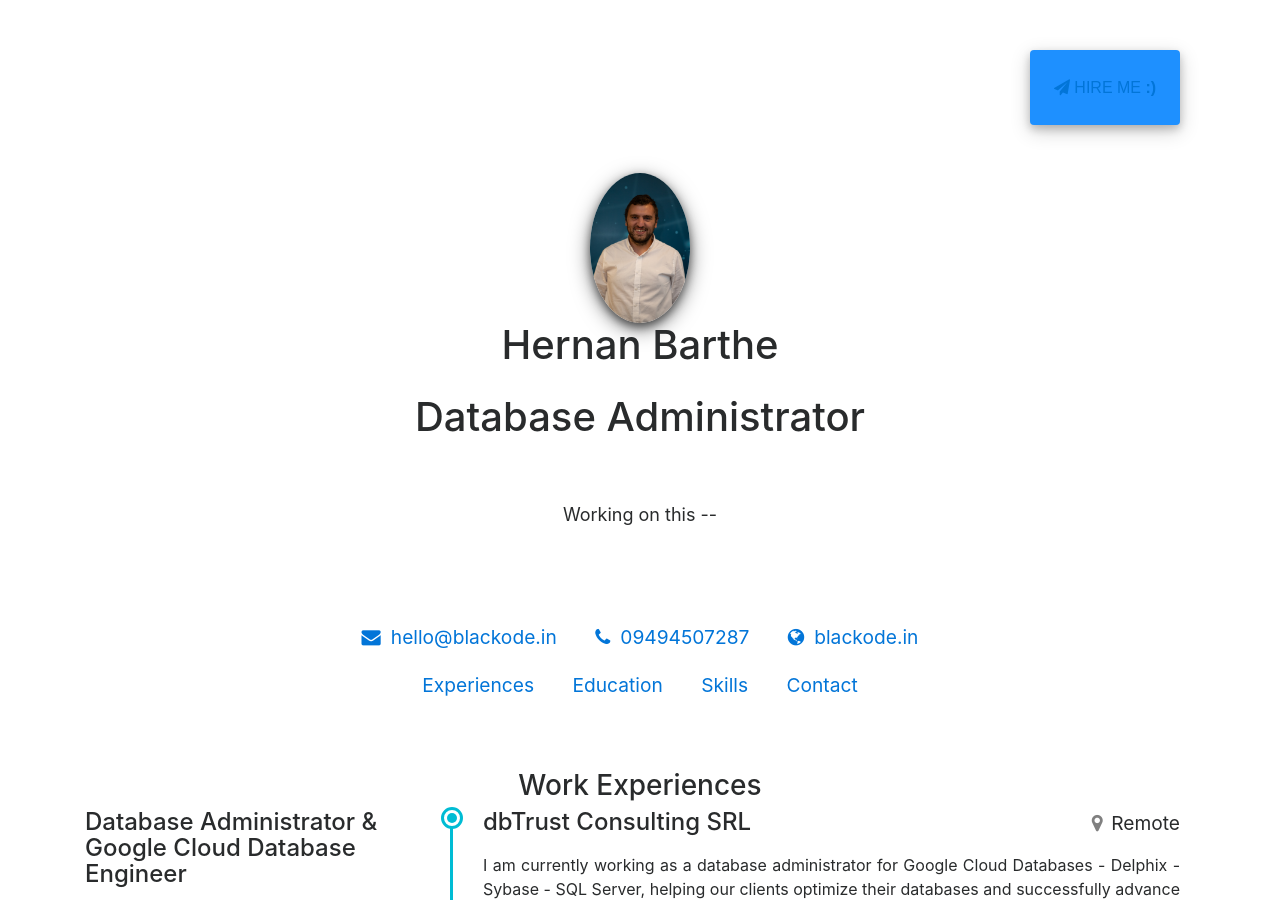
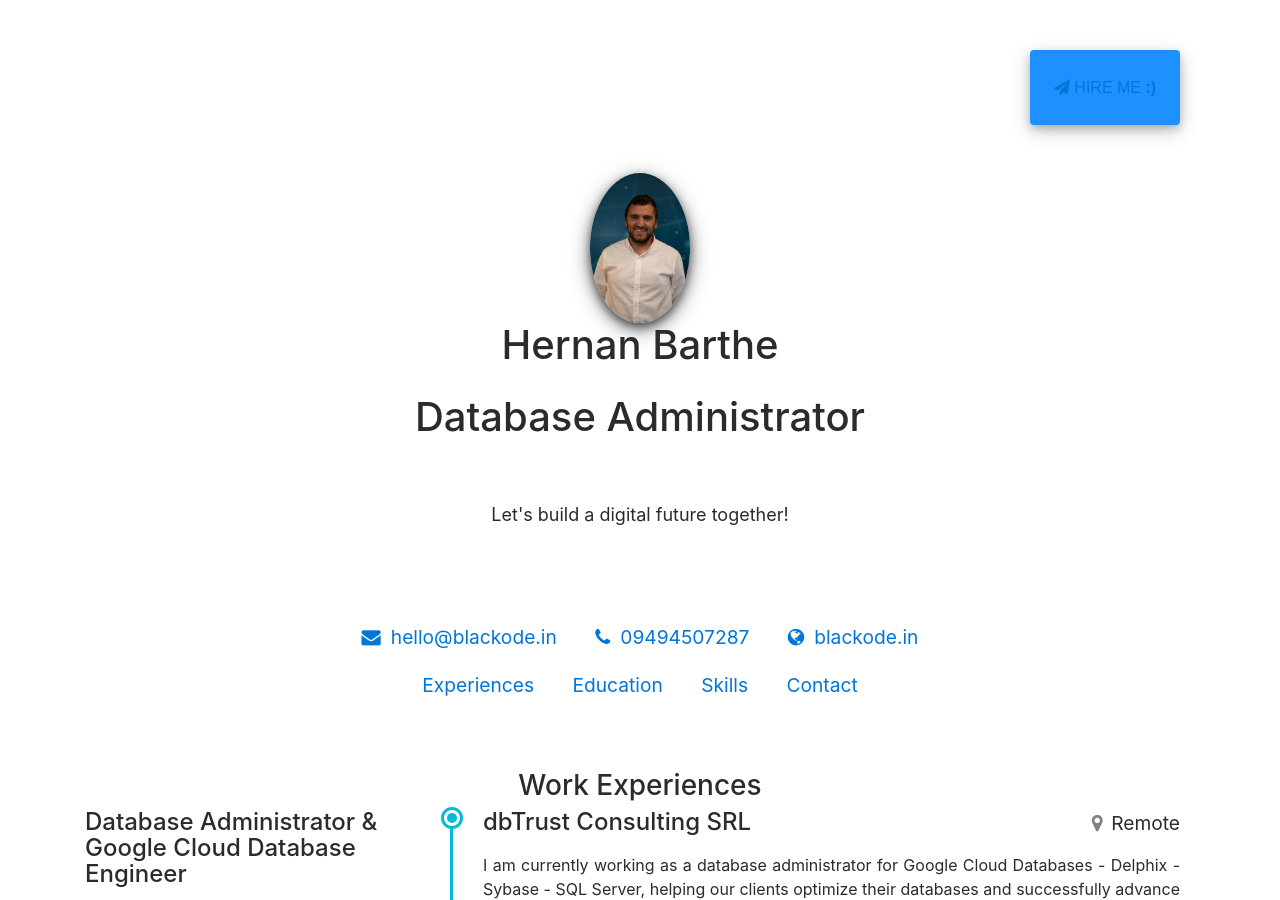
Before and after one commit to HBarthe/hbarthe.github.io, a Jekyll site: the page built from index.html, in a window 1280 px wide and 900 px high. Built offline with Jekyll 4.4.1, drawn with Linux system fonts in a browser that asks for light colours; a style sheet for code colours, icons or effects is not loaded.

Commit message:
Update profile.yaml

```diff
--- a/_data/profile.yaml
+++ b/_data/profile.yaml
@@ -6,7 +6,7 @@ email: hello@blackode.in
 phone: 09494507287
 website: https://blackode.in
 description: > # This means ignore new line until
-    Working on this --
+    Let's build a digital future together!
 
 social:
   accounts: linkedin,github # add new account here and link in following
```
